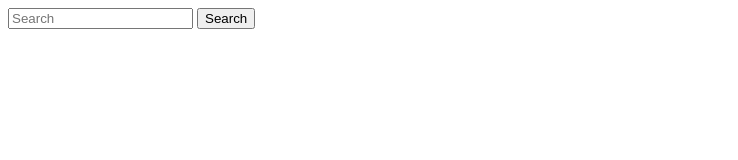
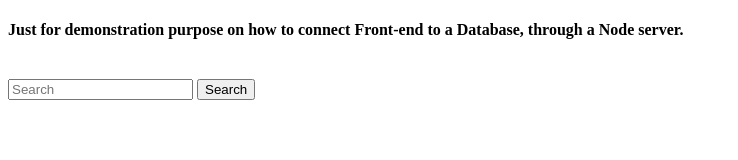
Before and after one commit to utsavgwa/mongodb-node, a website: page static/index.html in a window 1280 px wide. Shown: the whole page, without its empty margins (0-738 px from the left). Drawn offline with Linux system fonts and the light colour scheme.

Commit message:
added comments

```diff
--- a/server.js
+++ b/server.js
@@ -9,9 +9,11 @@ const connectionString = "mongodb://localhost:27017";
 
 async function init(){
     const client = new MongoClient(connectionString,{
+        // mongodb's new way of discovering servers - Unified Technology
         useUnifiedTopology:true
     });
 
+    // to connect the node server to mongo
     await client.connect();
     const app = express();
 
--- a/static/index.html
+++ b/static/index.html
@@ -19,6 +19,8 @@
     <title>Node.js app with MongoDB</title>
 </head>
 <body>
+    <h4>Just for demonstration purpose on how to connect Front-end to a Database, through a Node server.</h4><br>
+
     <input type="text" placeholder="Search" id="search">
     <button id="btn">Search</button>
     <pre>
```
